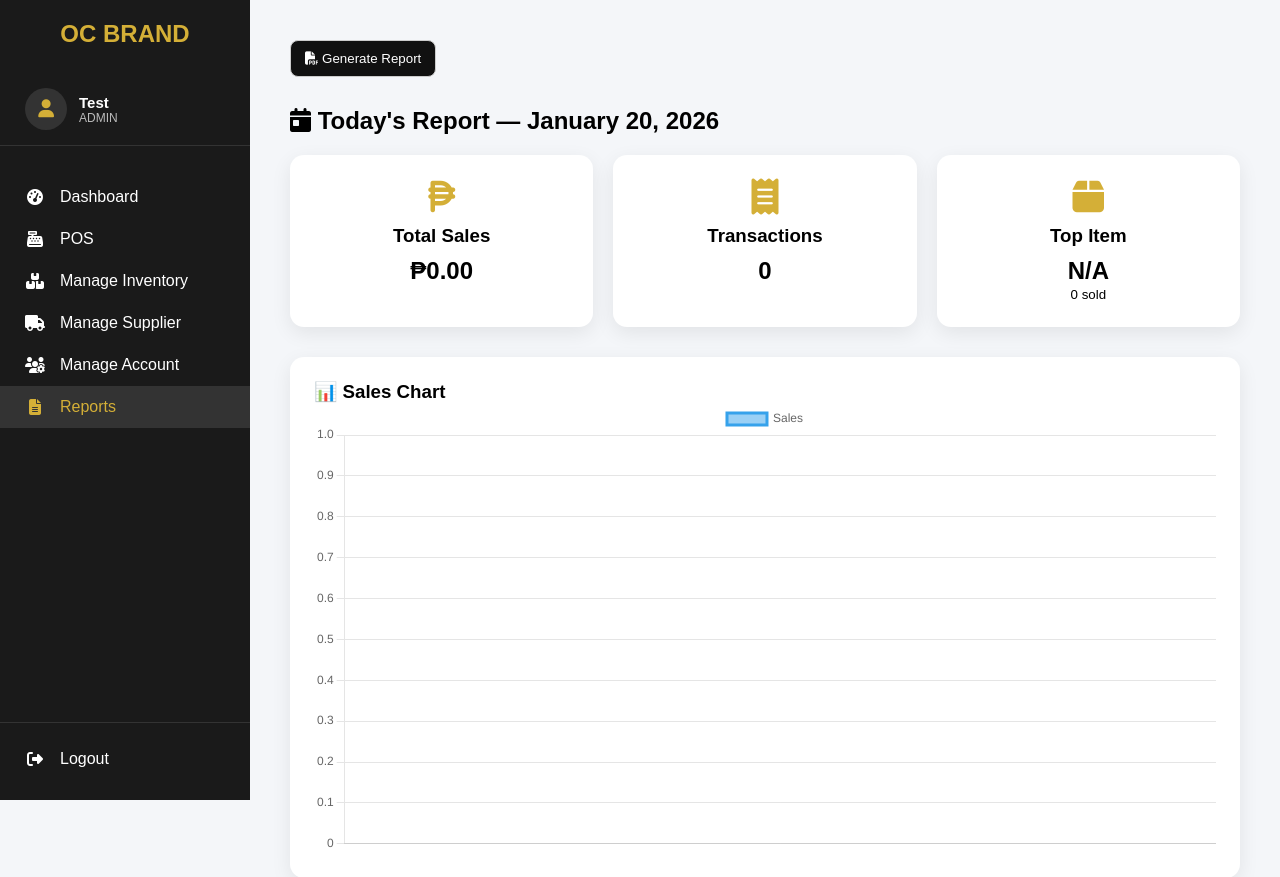
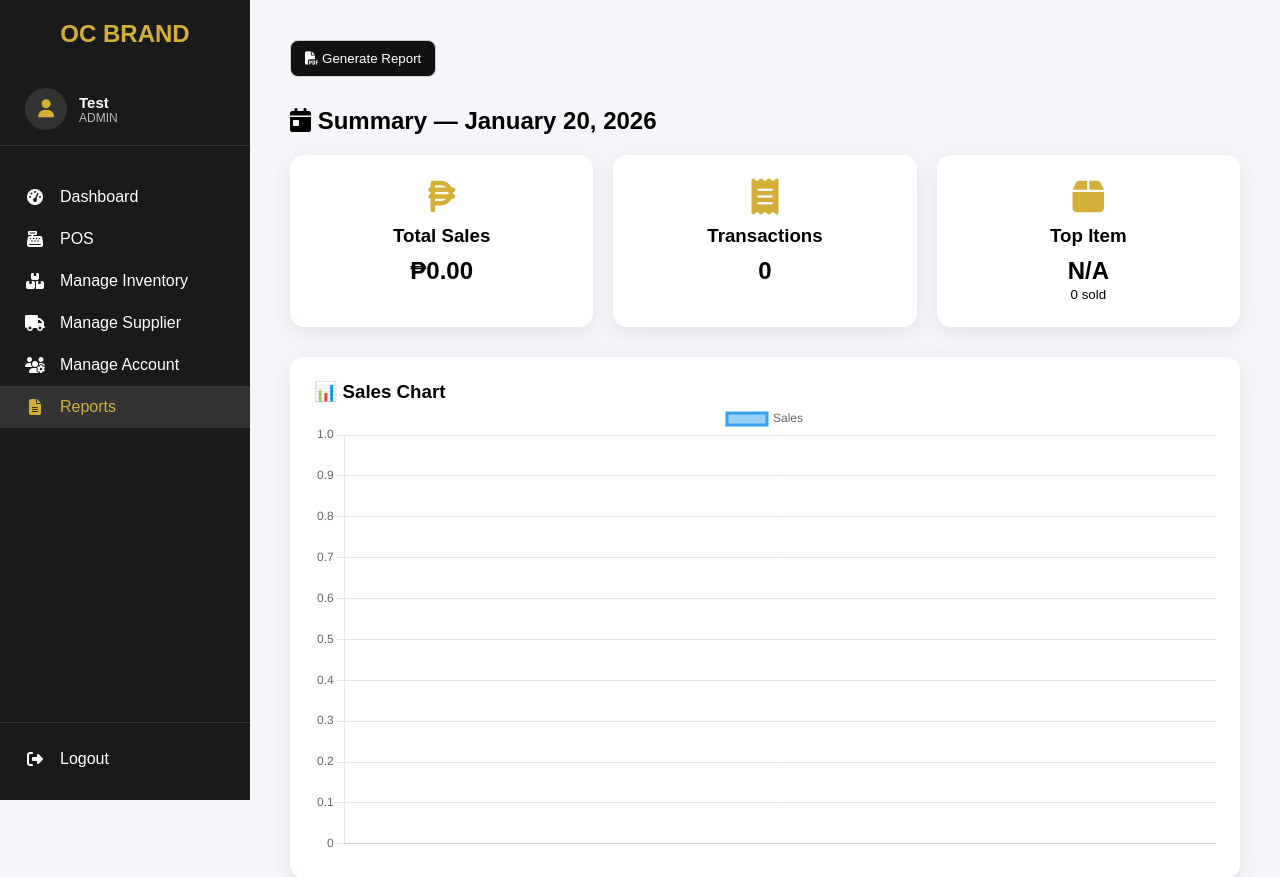
Before and after one commit to Josaminep/ocbrand_pos, a PHP site: page /admin/reports.php in a window 1280 px wide. Shown: the top 877 px of the page. Run offline with PHP 8.4, Linux system fonts and the light colour scheme; a user stored in the database is signed in; data comes from the database, SQL or seed files in the repository.

Commit message:
Update report header title and remove unused image file

```diff
--- a/admin/reports.php
+++ b/admin/reports.php
@@ -221,7 +221,7 @@ th, td {
 </form>
 
 <div class="report-header" style="margin-bottom: 20px;">
-    <h2><i class="fas fa-calendar-day"></i> Today's Report — <?= date("F j, Y") ?></h2>
+    <h2><i class="fas fa-calendar-day"></i> Summary — <?= date("F j, Y") ?></h2>
 </div>
 
 
```
Also changed, not shown: uploads/1765630270_693d613e5b045.jpg (deleted).
